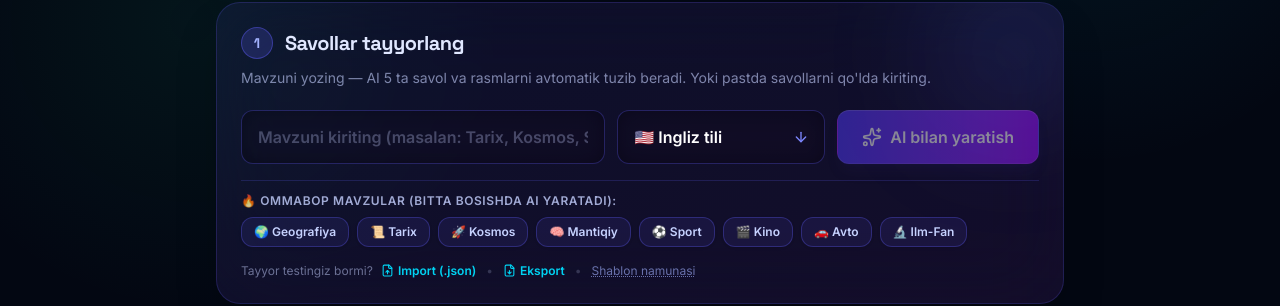
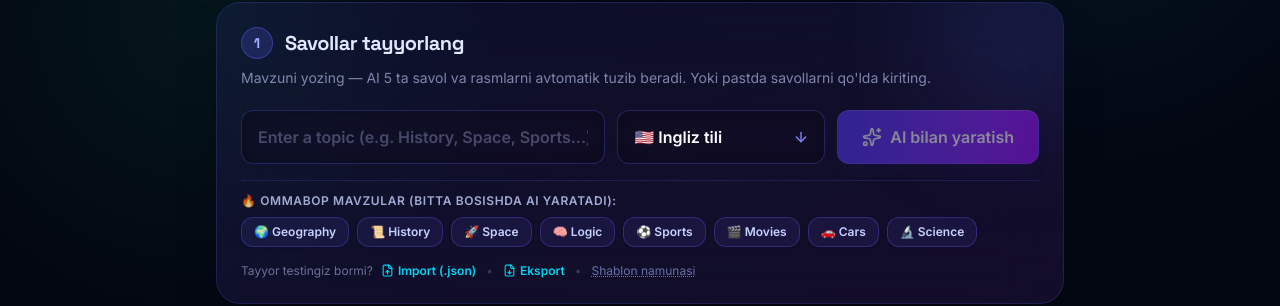
Before and after one commit to onlinemobi101-pixel/shaxnoza-quiz-video, a React (Vite) app: page / in a window 1280 px wide. Both pictures are taken after a click on the button "Tahrirlagichga o'tish". Shown: the part 379-685 px from the top of the page. Built offline with nearby package versions, Linux system fonts and the light colour scheme; no server answers.

Commit message:
fix(i18n): enforce strict language prompt mandate and dynamic trending topics

```diff
--- a/api/ai.ts
+++ b/api/ai.ts
@@ -305,11 +305,19 @@ async function generateQuizChunk(
 ) {
   const ai = getAI();
 
+  const langNameMap: Record<string, string> = {
+    uz: "Uzbek (O'zbek tili)",
+    en: "English",
+    ru: "Russian (Русский язык)",
+    tr: "Turkish (Türkçe)",
+  };
+  const targetLanguageName = langNameMap[language] || "Uzbek (O'zbek tili)";
+
   const langPromptMap: Record<string, string> = {
-    uz: "o'zbek tilida tuzing. Har bir savol 3 ta variantdan iborat bo'lsin. To'g'ri javob indeksini (0, 1 yoki 2) ko'rsating. Har bir javob uchun 8–18 so'zli, takrorlanmaydigan qisqa tushuntirish yozing. Savol matni, variantlar va tushuntirish o'zbek tilida bo'lsin.",
-    en: "in natural English. Each question must have exactly 3 options. Provide the correct option index (0, 1, or 2). Add a unique, accurate 8–18 word English explanation that teaches why the answer is correct. The question, options, and explanation must all be in English.",
-    ru: "на русском языке. Каждый вопрос должен состоять ровно из 3 вариантов. Укажите индекс правильного ответа (0, 1 или 2). Добавьте уникальное точное объяснение ответа длиной 8–18 слов. Вопрос, варианты и объяснение должны быть на русском языке.",
-    tr: "Türkçe olarak oluşturun. Her soru tam 3 seçenekten oluşmalıdır. Doğru cevap indeksini (0, 1 veya 2) belirtin. Doğru cevabı öğreten, 8–18 kelimelik özgün ve doğru bir açıklama ekleyin. Soru, seçenekler ve açıklama Türkçe olmalıdır."
+    uz: "Savol matni (text), barcha 3 ta variant (options) va to'g'ri javob izohi (explanation) 100% O'ZBEK tilida bo'lishi shart.",
+    en: "The question text, all 3 options, and the explanation MUST be 100% in natural ENGLISH.",
+    ru: "Текст вопроса (text), все 3 варианта ответа (options) и объяснение (explanation) ОБЯЗАТЕЛЬНО должны быть на 100% на РУССКОМ языке.",
+    tr: "Soru metni (text), tüm 3 seçenek (options) ve açıklama (explanation) %100 TÜRKÇE olmalıdır."
   };
 
   const promptDetails = langPromptMap[language] || langPromptMap.uz;
@@ -318,13 +326,18 @@ async function generateQuizChunk(
   const response = await ai.models.generateContent({
     model: "gemini-3-flash-preview",
     contents: `Topic: ${topic}.
-Create exactly ${count} varied quiz questions ${promptDetails}
-STRICT LANGUAGE MATCHING RULE: Detect the language of the topic ("${topic}") or target language ("${language}"). ALL generated question texts, 3 option choices, and explanations MUST be written 100% in that exact target language. If the topic is in Uzbek (e.g. "Kino va Mashhur Filmlar"), write all questions, options, and explanations in 100% natural, fluent Uzbek. If in Russian, write 100% in Russian. Do not mix languages or fallback to English.
+Target Language: ${targetLanguageName} (code: ${language}).
+
+TASK: Create exactly ${count} engaging, varied quiz questions about this topic.
+LANGUAGE MANDATE:
+- Regardless of what language the topic ("${topic}") is written in, ${promptDetails}
+- STRICT RULE: Do NOT mix languages. Do NOT leave any option or question in English or Uzbek if Russian/Turkish was selected. Every single word in the output must be in ${targetLanguageName}.
+
 CRITICAL CORRECTNESS RULES:
 1. FIRST decide the correct answer, THEN place it at a RANDOM position (0, 1, or 2) among the 3 options.
 2. The correctOptionIndex MUST exactly match the 0-based position of the correct answer in the options array.
 3. DOUBLE-CHECK: After generating each question, verify that options[correctOptionIndex] is truly the correct answer. If not, fix the index.
-4. The explanation must clearly explain why the answer at correctOptionIndex is correct.
+4. The explanation must clearly explain why the answer at correctOptionIndex is correct (8–18 words in ${targetLanguageName}).
 5. All facts must be 100% accurate and up-to-date. Do not invent fake facts.
 6. Each question must have exactly 3 distinct, plausible options. No duplicate or near-identical options.
 Avoid outdated facts, duplicate questions, near-identical wording, trick questions, and ambiguous answers.
--- a/src/components/Editor.tsx
+++ b/src/components/Editor.tsx
@@ -985,7 +985,15 @@ export function Editor({ quiz, setQuiz, onPlay, user, userProfile, onOpenPaywall
             type="text"
             value={aiTopic}
             onChange={(e) => setAiTopic(e.target.value)}
-            placeholder="Mavzuni kiriting (masalan: Tarix, Kosmos, Sport...)"
+            placeholder={
+              selectedLanguage === "ru"
+                ? "Введите тему (например: История, Космос, Спорт...)"
+                : selectedLanguage === "en"
+                ? "Enter a topic (e.g. History, Space, Sports...)"
+                : selectedLanguage === "tr"
+                ? "Bir konu yazın (örnek: Tarih, Uzay, Spor...)"
+                : "Mavzuni kiriting (masalan: Tarix, Kosmos, Sport...)"
+            }
             className="flex-1 bg-black/40 backdrop-blur-md border border-indigo-500/30 rounded-xl px-4 py-3.5 text-white focus:outline-none focus:border-indigo-400 focus:ring-2 focus:ring-indigo-500/20 transition-all placeholder:text-indigo-200/30 font-semibold"
             onKeyDown={(e) => e.key === 'Enter' && handleAIGenerate()}
           />
@@ -1020,7 +1028,41 @@ export function Editor({ quiz, setQuiz, onPlay, user, userProfile, onOpenPaywall
             🔥 Ommabop mavzular (Bitta bosishda AI yaratadi):
           </p>
           <div className="flex flex-wrap gap-2">
-            {[
+            {(
+              selectedLanguage === "ru"
+                ? [
+                    { topic: "География мира и страны", label: "🌍 География" },
+                    { topic: "Всемирная история и великие личности", label: "📜 История" },
+                    { topic: "Космос и тайны вселенной", label: "🚀 Космос" },
+                    { topic: "Логические загадки и головоломки", label: "🧠 Логика" },
+                    { topic: "Мировой спорт и футбол", label: "⚽ Спорт" },
+                    { topic: "Шедевры мирового кино", label: "🎬 Кино" },
+                    { topic: "Автомобили и суперкары", label: "🚗 Авто" },
+                    { topic: "Наука и великие открытия", label: "🔬 Наука" },
+                  ]
+                : selectedLanguage === "en"
+                ? [
+                    { topic: "World Geography and Countries", label: "🌍 Geography" },
+                    { topic: "World History and Great Leaders", label: "📜 History" },
+                    { topic: "Space and Universe Mysteries", label: "🚀 Space" },
+                    { topic: "Brain Teasers and Logic Riddles", label: "🧠 Logic" },
+                    { topic: "World Sports and Football", label: "⚽ Sports" },
+                    { topic: "Cinema and Famous Movies", label: "🎬 Movies" },
+                    { topic: "Supercars and Automobiles", label: "🚗 Cars" },
+                    { topic: "Science and Innovations", label: "🔬 Science" },
+                  ]
+                : selectedLanguage === "tr"
+                ? [
+                    { topic: "Dünya Coğrafyası ve Ülkeler", label: "🌍 Coğrafya" },
+                    { topic: "Dünya Tarihi ve Büyük Şahsiyetler", label: "📜 Tarih" },
+                    { topic: "Uzay ve Evrenin Sırları", label: "🚀 Uzay" },
+                    { topic: "Mantık ve Zeka Soruları", label: "🧠 Mantık" },
+                    { topic: "Dünya Sporu ve Futbol", label: "⚽ Spor" },
+                    { topic: "Sinema ve Efsanevi Filmler", label: "🎬 Sinema" },
+                    { topic: "Otomobiller ve Süper Arabalar", label: "🚗 Araba" },
+                    { topic: "Bilim ve İcatlar", label: "🔬 Bilim" },
+                  ]
+                : [
                     { topic: "Dunyo Geografiyasi va Davlatlar", label: "🌍 Geografiya" },
                     { topic: "Jahon Tarixi va Buyuk Shaxslar", label: "📜 Tarix" },
                     { topic: "Kosmos va Koinot Sirlari", label: "🚀 Kosmos" },
@@ -1028,8 +1070,9 @@ export function Editor({ quiz, setQuiz, onPlay, user, userProfile, onOpenPaywall
                     { topic: "Jahon Sporti va Futbol", label: "⚽ Sport" },
                     { topic: "Kino va Mashhur Filmlar", label: "🎬 Kino" },
                     { topic: "Avtomobillar va Texnika", label: "🚗 Avto" },
-              { topic: "Fizika va Ilm-Fan Kashfiyotlari", label: "🔬 Ilm-Fan" }
-            ].map((t) => (
+                    { topic: "Fizika va Ilm-Fan Kashfiyotlari", label: "🔬 Ilm-Fan" },
+                  ]
+            ).map((t) => (
               <button
                 key={t.topic}
                 type="button"
```
Lines whose indentation alone changed are shown as unchanged.
